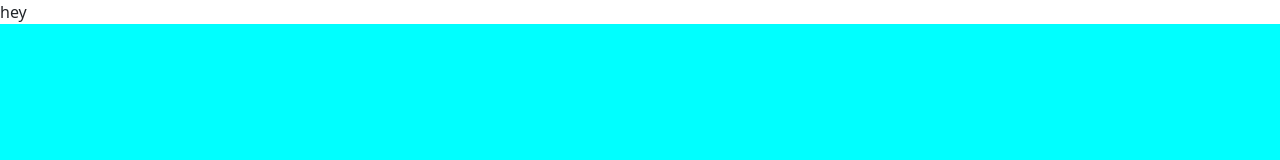
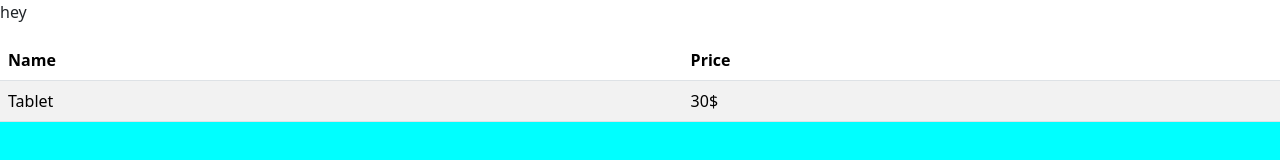
Before and after one commit to shaharsol/116-git, a plain HTML site: page index.html in a window 1280 px wide. Drawn offline with nearby package versions, Linux system fonts and the light colour scheme.

Commit message:
added table

```diff
--- a/index.html
+++ b/index.html
@@ -14,5 +14,22 @@
   </head>
   <body>
     <p>hey</p>
+    <table class="table table-striped">
+        <thead>
+            <tr>
+                <th>Name</th>
+                <th>Price</th>
+            </tr>
+
+        </thead>
+        <tbody>
+            <tr>
+                <td>Tablet</td>
+                <td>30$</td>
+            </tr>
+
+        </tbody>
+
+    </table>
   </body>
 </html>
```
